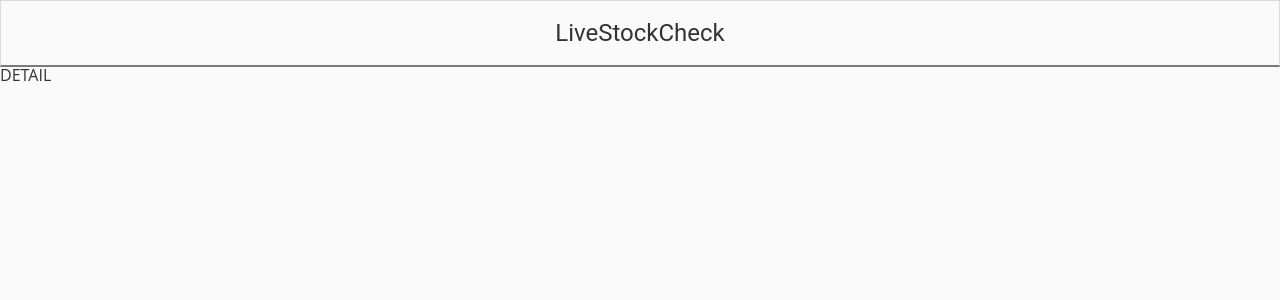
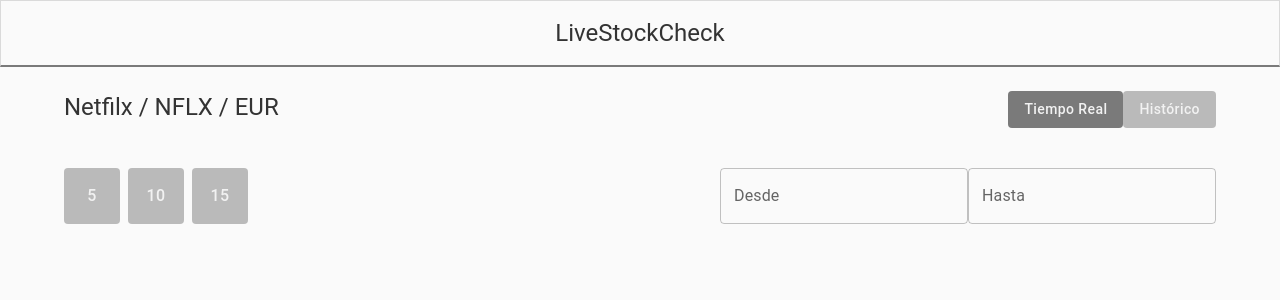
Before and after one commit to AlejandroLucas161/metafar-challenge, a React (Vite) app: page /detail/0 in a window 1280 px wide. Shown: the top 300 px of the page. Built offline with nearby package versions, Linux system fonts and the light colour scheme.

Commit message:
Details page created and datepicker dependencies added

```diff
--- a/package.json
+++ b/package.json
@@ -13,8 +13,10 @@
     "@emotion/react": "^11.11.4",
     "@emotion/styled": "^11.11.0",
     "@mui/material": "^5.15.13",
+    "@mui/x-date-pickers": "^6.19.8",
     "@types/react-router-dom": "^5.3.3",
     "axios": "^1.6.8",
+    "dayjs": "^1.11.10",
     "highcharts": "^11.4.0",
     "react": "^18.2.0",
     "react-dom": "^18.2.0",
--- a/src/App.tsx
+++ b/src/App.tsx
@@ -1,7 +1,7 @@
-import { AppBar, Typography } from "@mui/material";
+import { AppBar, Container, Typography } from "@mui/material";
 import { FunctionComponent } from "react";
 import { BrowserRouter, Route, Routes } from "react-router-dom";
-import { StockTable } from "./components";
+import { StockDetail, StockTable } from "./components";
 
 const App: FunctionComponent = () => {
   return (
@@ -20,10 +20,12 @@
         </Typography>
       </AppBar>
 
-      <Routes>
-        <Route path="/" element={<StockTable />} />
-        <Route path={"/detail/:id"} element={<>DETAIL</>} />
-      </Routes>
+      <Container maxWidth="lg" sx={{ marginTop: "24px" }}>
+        <Routes>
+          <Route path="/" element={<StockTable />} />
+          <Route path={"/detail/:id"} element={<StockDetail />} />
+        </Routes>
+      </Container>
     </BrowserRouter>
   );
 };
--- /dev/null
+++ b/src/components/StockDetail/StockDetail.tsx
@@ -0,0 +1,83 @@
+import { FunctionComponent, useState } from "react";
+import { Grid, Tooltip, Typography } from "@mui/material";
+import { DatePicker, LocalizationProvider } from "@mui/x-date-pickers";
+import { AdapterDayjs } from "@mui/x-date-pickers/AdapterDayjs";
+import { StyledButton } from "./styles";
+
+const intervals: Array<{ interval: number; tooltip: string }> = [
+  { interval: 5, tooltip: "5 minutos" },
+  { interval: 10, tooltip: "10 minutos" },
+  { interval: 15, tooltip: "15 minutos" },
+];
+
+const StockDetail: FunctionComponent = () => {
+  const [variant, setVariant] = useState<"realTime" | "historical">("realTime");
+
+  const handleVariant = (variant: "realTime" | "historical") => {
+    setVariant(variant);
+  };
+
+  return (
+    <Grid container gap={5}>
+      <Grid width="100%" display="flex" justifyContent="space-between">
+        <Typography variant="h5">Netfilx / NFLX / EUR</Typography>
+
+        <Grid>
+          <StyledButton
+            variant="contained"
+            disabled={variant === "realTime"}
+            onClick={() => handleVariant("realTime")}
+          >
+            Tiempo Real
+          </StyledButton>
+          <StyledButton
+            variant="contained"
+            disabled={variant === "historical"}
+            onClick={() => handleVariant("historical")}
+          >
+            Histórico
+          </StyledButton>
+        </Grid>
+      </Grid>
+
+      <Grid width="100%" display="flex" justifyContent="space-between">
+        <Grid display="flex" gap={1}>
+          {intervals.map(({ interval, tooltip }) => (
+            <Tooltip
+              title={
+                <Typography variant="caption" sx={{ color: "#f2f2f2" }}>
+                  {tooltip}
+                </Typography>
+              }
+              arrow
+            >
+              <StyledButton
+                key={interval}
+                variant="contained"
+                onClick={() => handleVariant("realTime")}
+                sx={{
+                  minWidth: "56px",
+                  minHeight: "fit-content",
+                  padding: "0",
+                  fontSize: "16px",
+                }}
+              >
+                {interval}
+              </StyledButton>
+            </Tooltip>
+          ))}
+        </Grid>
+
+        <Grid>
+          <LocalizationProvider dateAdapter={AdapterDayjs}>
+            <DatePicker label="Desde" format="DD/MM/YYYY" />
+
+            <DatePicker label="Hasta" format="DD/MM/YYYY" />
+          </LocalizationProvider>
+        </Grid>
+      </Grid>
+    </Grid>
+  );
+};
+
+export default StockDetail;
--- /dev/null
+++ b/src/components/StockDetail/index.ts
@@ -0,0 +1 @@
+export { default } from "./StockDetail";
--- /dev/null
+++ b/src/components/StockDetail/styles.ts
@@ -0,0 +1,18 @@
+import { Button, ButtonProps, buttonClasses, styled } from "@mui/material";
+
+export const StyledButton = styled(Button)<ButtonProps>(() => ({
+  color: "#f2f2f2",
+  backgroundColor: "#bababa",
+  textTransform: "none",
+  boxShadow: "none",
+
+  "&:hover": {
+    backgroundColor: "#7a7a7a",
+    boxShadow: "none",
+  },
+
+  [`&.${buttonClasses.disabled}`]: {
+    backgroundColor: "#7a7a7a",
+    color: "#f2f2f2",
+  },
+}));
--- a/src/components/StockTable/StockTable.tsx
+++ b/src/components/StockTable/StockTable.tsx
@@ -7,7 +7,6 @@
   TableContainer,
   TableHead,
   Stack,
-  Container,
   Autocomplete,
 } from "@mui/material";
 import { StyledTableCell, StyledTableRow, StyledTextField } from "./styles";
@@ -37,6 +36,13 @@
     createData("NFLX", "A", "B", "C", "D"),
     createData("NFLX", "A", "B", "C", "D"),
     createData("NFLX", "A", "B", "C", "D"),
+    createData("NFLX", "A", "B", "C", "D"),
+    createData("NFLX", "A", "B", "C", "D"),
+    createData("NFLX", "A", "B", "C", "D"),
+    createData("NFLX", "A", "B", "C", "D"),
+    createData("NFLX", "A", "B", "C", "D"),
+    createData("NFLX", "A", "B", "C", "D"),
+    createData("NFLX", "A", "B", "C", "D"),
   ];
 
   const top100Films = [
@@ -50,7 +56,7 @@
   // DELETE THIS
 
   return (
-    <Container maxWidth="lg" sx={{ marginTop: "18px" }}>
+    <>
       {/* INPUT */}
       <Stack spacing={2} sx={{ width: "100%" }}>
         <Autocomplete
@@ -68,7 +74,7 @@
       {/* TABLE */}
       <TableContainer
         sx={{
-          marginTop: "16px",
+          marginTop: "8px",
           border: "2px solid #969696",
           borderRadius: "8px",
         }}
@@ -92,10 +98,10 @@
           </TableHead>
 
           <TableBody>
-            {rows.map((row) => (
+            {rows.map((row, idx) => (
               <StyledTableRow key={row.name}>
                 <StyledTableCell align="left">
-                  <Link to={`/detail/${0}`}>{row.name}</Link>
+                  <Link to={`/detail/${idx}`}>{row.name}</Link>
                 </StyledTableCell>
                 <StyledTableCell align="left">{row.calories}</StyledTableCell>
                 <StyledTableCell align="left">{row.fat}</StyledTableCell>
@@ -105,7 +111,7 @@
           </TableBody>
         </Table>
       </TableContainer>
-    </Container>
+    </>
   );
 };
 
--- a/src/components/index.ts
+++ b/src/components/index.ts
@@ -1,3 +1,4 @@
 import StockTable from "./StockTable";
+import StockDetail from "./StockDetail";
 
-export { StockTable };
+export { StockTable, StockDetail };
```
Also changed, not shown: 1 other file (tests, documents, lock files or other folders).
